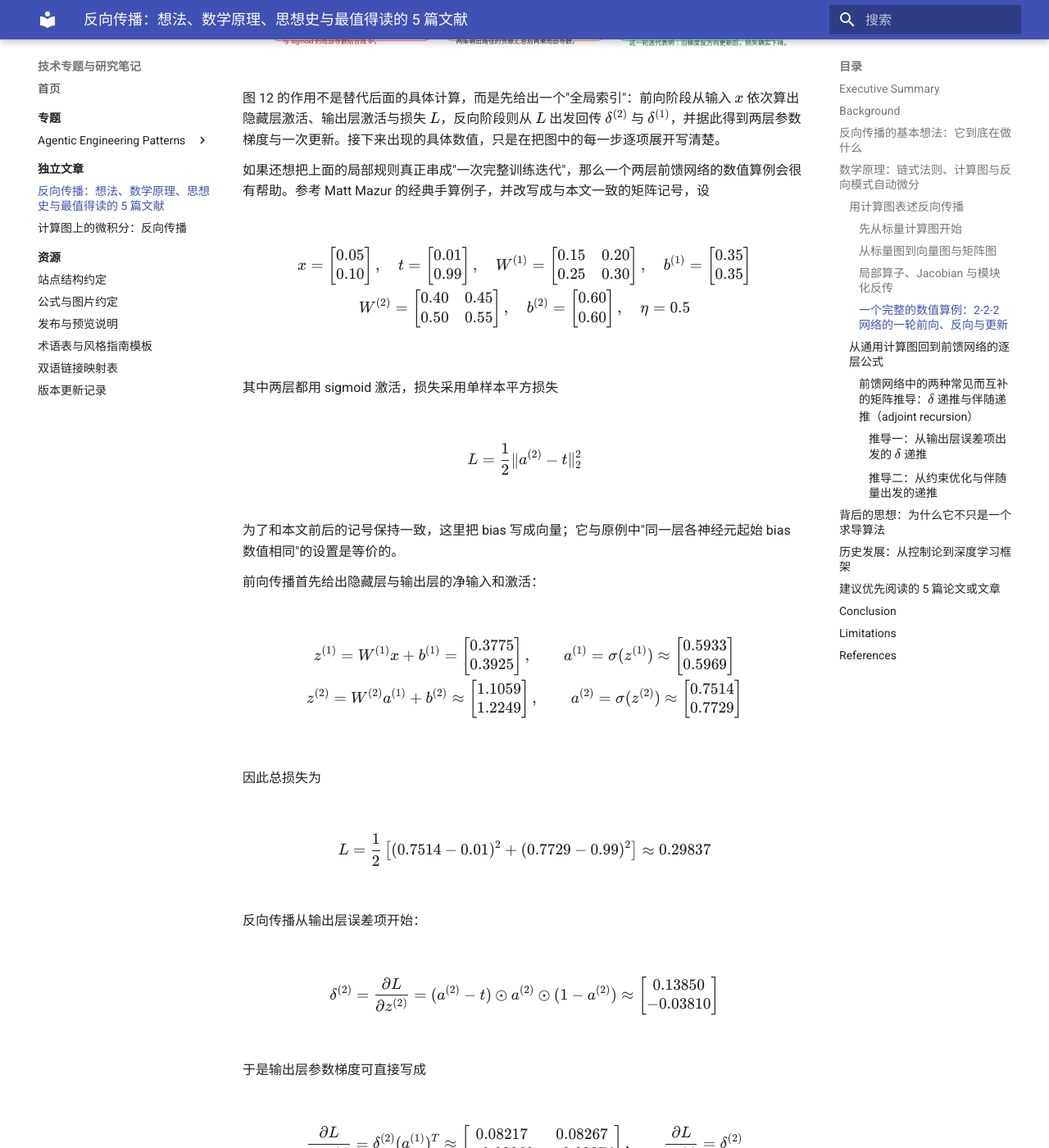
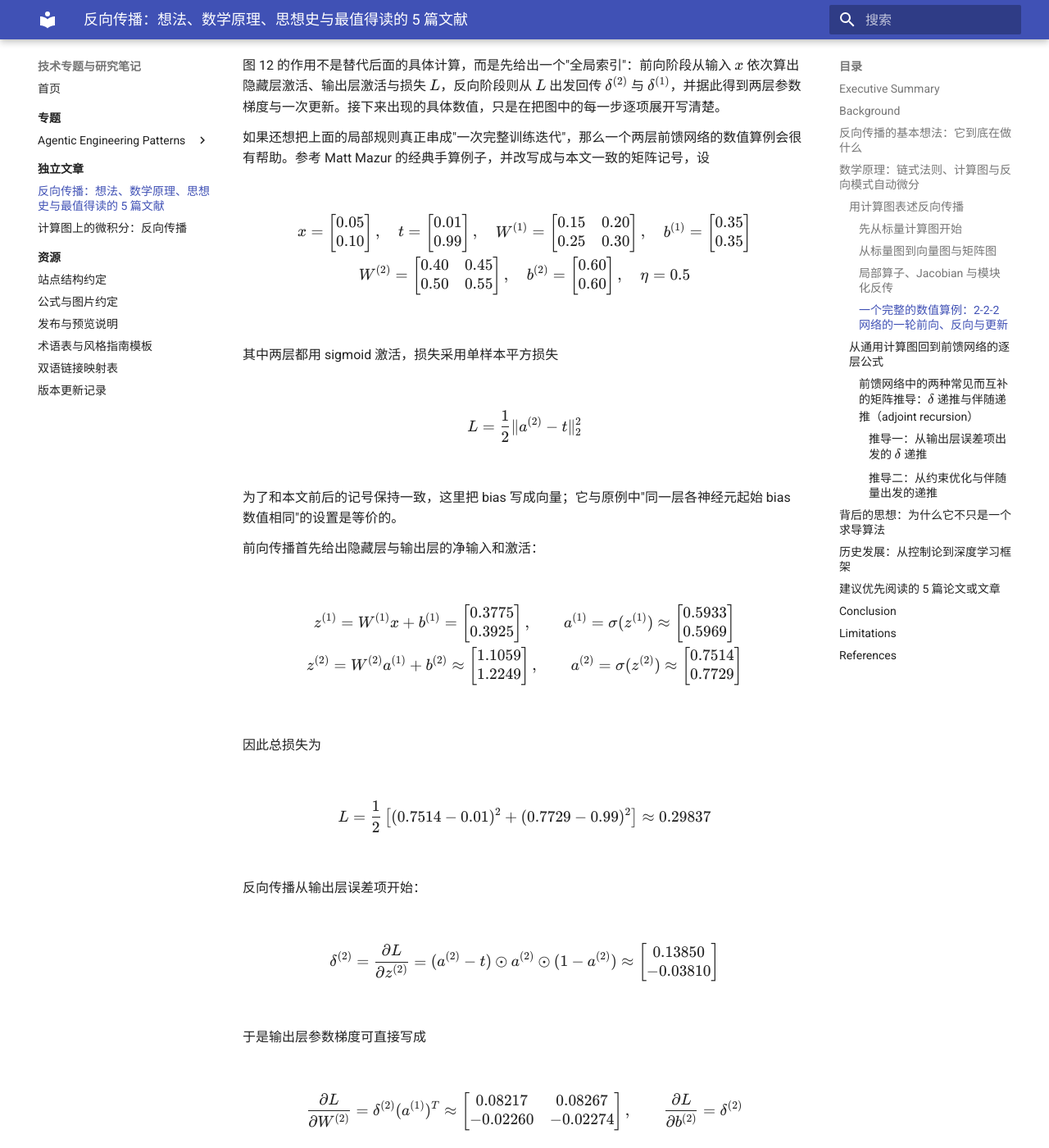
Before and after one commit to mypopydev/mypopydev.github.io, an MkDocs documentation site: the page built from docs/articles/backpropagation-ideas-math-history-5-readings.md, in a window 1280 px wide and 1400 px high, scrolled down 12155 px. Shown: the whole window at 82% size. Built offline with MkDocs 1.6.1 and Material for MkDocs 9.7.7, drawn with Linux system fonts in a browser that asks for light colours; some of the changed text lies outside the part shown.

Commit message:
fix: 移除 gathered 环境中的 \\[6pt] 可选参数，修复 arithmatex 解析冲突
\\[6pt] 中的 \[ 被 pymdownx.arithmatex 误识别为数学定界符，
导致 gathered 环境在 GitHub Pages 上渲染失败。
改为使用 \\ 简单换行，由 gathered 环境自身控制行间距。

```diff
--- a/docs/articles/backpropagation-ideas-math-history-5-readings.md
+++ b/docs/articles/backpropagation-ideas-math-history-5-readings.md
@@ -221,12 +221,12 @@ $$
 
 $$
 \begin{gathered}
-\bar L = 1 \\[6pt]
-\bar a = \frac{\partial L}{\partial a} \\[6pt]
-\bar s = \bar a \cdot \sigma'(s) \\[6pt]
+\bar L = 1 \\
+\bar a = \frac{\partial L}{\partial a} \\
+\bar s = \bar a \cdot \sigma'(s) \\
 \bar w_1 = \bar s \cdot x_1, \quad
 \bar w_2 = \bar s \cdot x_2, \quad
-\bar b = \bar s \\[6pt]
+\bar b = \bar s \\
 \bar x_1 = \bar s \cdot w_1, \quad
 \bar x_2 = \bar s \cdot w_2
 \end{gathered}
@@ -265,7 +265,7 @@ b^{(1)}=
 0.35 \\
 0.35
 \end{bmatrix}
-\\[6pt]
+\\
 W^{(2)}=
 \begin{bmatrix}
 0.40 & 0.45 \\
@@ -302,7 +302,7 @@ a^{(1)} = \sigma(z^{(1)}) \approx
 0.5933 \\
 0.5969
 \end{bmatrix}
-\\[6pt]
+\\
 z^{(2)} = W^{(2)}a^{(1)} + b^{(2)} \approx
 \begin{bmatrix}
 1.1059 \\
@@ -387,7 +387,7 @@ b^{(1)}_{\text{new}} \approx
 0.3456 \\
 0.3450
 \end{bmatrix}
-\\[6pt]
+\\
 W^{(2)}_{\text{new}} \approx
 \begin{bmatrix}
 0.3589 & 0.4087 \\
```
Also changed, not shown: docs/articles/calculus-on-computational-graphs-backpropagation-zh.md (+1 -1 lines).
